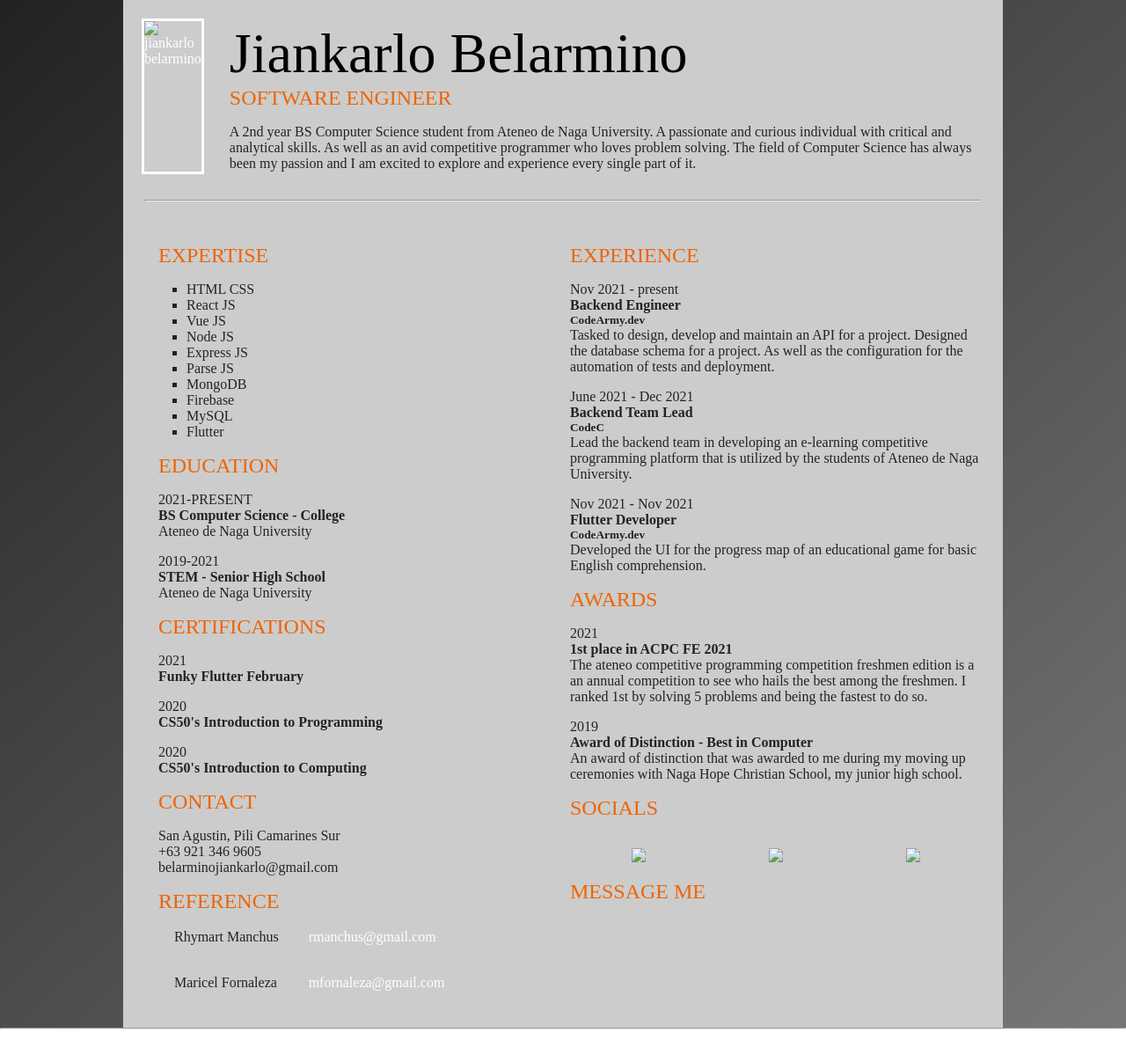
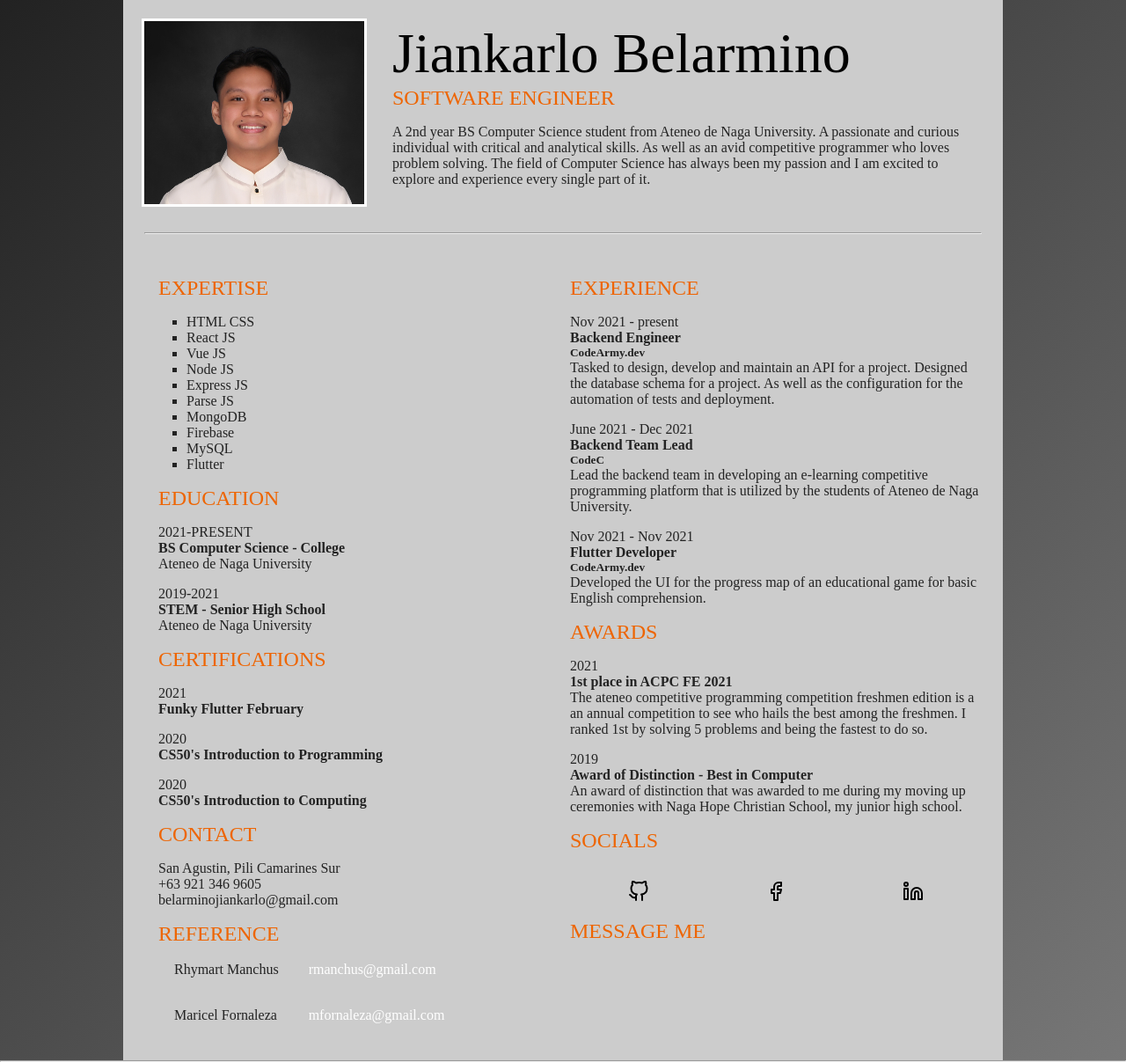
Before and after one commit to CSjianbel/Resume, a plain HTML site: page index.html in a window 1280 px wide. Shown: the whole page at 88% size. Before the commit the page ends 1170 px from the top, so only its background shows below. Drawn offline with Linux system fonts and the light colour scheme.

Commit message:
Edited the links to the assets in the html

```diff
--- a/index.html
+++ b/index.html
@@ -7,7 +7,7 @@
   <body>
     <div class="flex-container">
       <div class="profile">
-        <img class="profile_img" src="/assets/Belarmino.png" alt="jiankarlo belarmino" />
+        <img class="profile_img" src="Belarmino.png" alt="jiankarlo belarmino" />
         <div>
           <h1 class="profile_name">
             Jiankarlo Belarmino
@@ -150,13 +150,13 @@
             <h3 class="title">Socials</h3>
             <div class="socials">
               <a href="https://github.com/CSjianbel" class="social_item">
-                <img src="/assets/github.svg" class="icon">
+                <img src="github.svg" class="icon">
               </a>
               <a href="https://web.facebook.com/OjouNii" class="social_item">
-                <img src="/assets/facebook.svg" class="icon">
+                <img src="facebook.svg" class="icon">
               </a>
               <a href="https://www.linkedin.com/in/jianbel/" class="social_item">
-                <img src="/assets/linkedin.svg" class="icon">
+                <img src="linkedin.svg" class="icon">
               </a>
             </div>
           </div>
```
Also changed, not shown: contact-form.html (+3 -3 lines).
